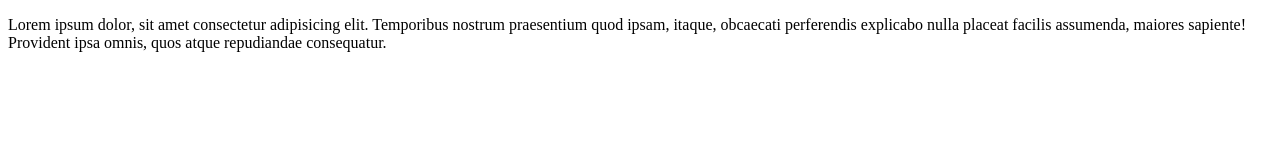
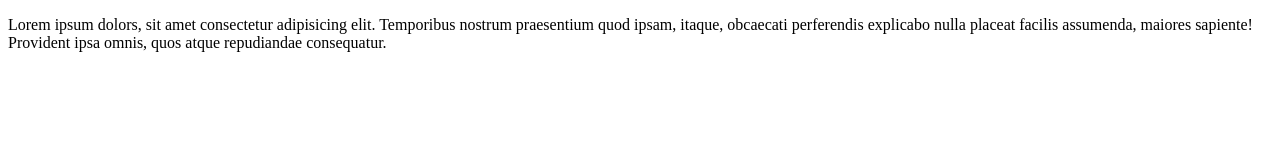
Before and after one commit to oceanus01/test, a plain HTML site: page index.html in a window 1280 px wide. Drawn offline with Linux system fonts and the light colour scheme.

Commit message:
el archivo ha sido modificado

```diff
--- a/index.html
+++ b/index.html
@@ -8,7 +8,7 @@
 </head>
 <body>
     <div class="container">
-        <p>Lorem ipsum dolor, sit amet consectetur adipisicing elit. Temporibus nostrum praesentium quod ipsam, itaque, obcaecati perferendis explicabo nulla placeat facilis assumenda, maiores sapiente! Provident ipsa omnis, quos atque repudiandae consequatur.</p>
+        <p>Lorem ipsum dolors, sit amet consectetur adipisicing elit. Temporibus nostrum praesentium quod ipsam, itaque, obcaecati perferendis explicabo nulla placeat facilis assumenda, maiores sapiente! Provident ipsa omnis, quos atque repudiandae consequatur.</p>
     </div>
 </body>
 </html>
```
